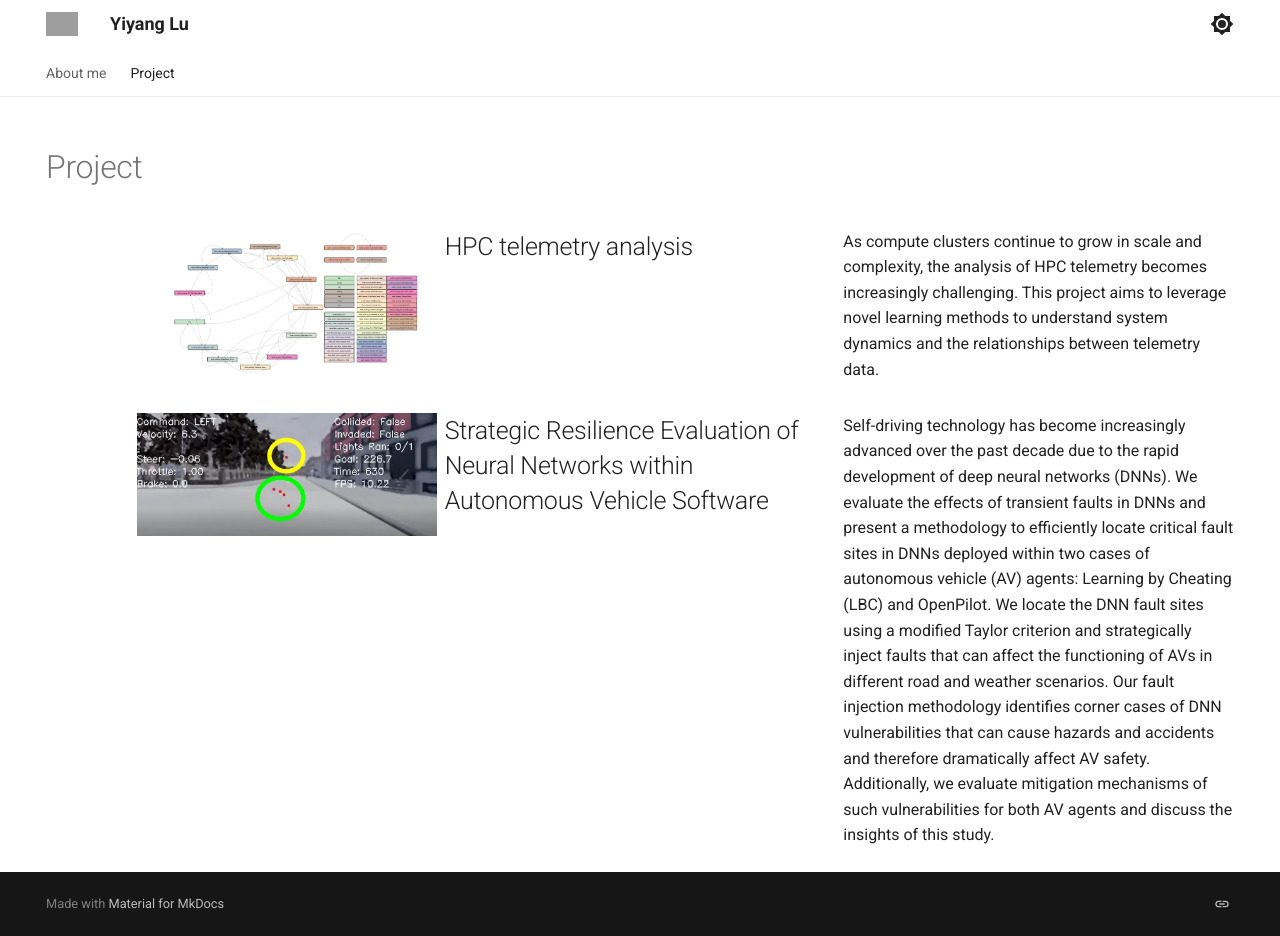
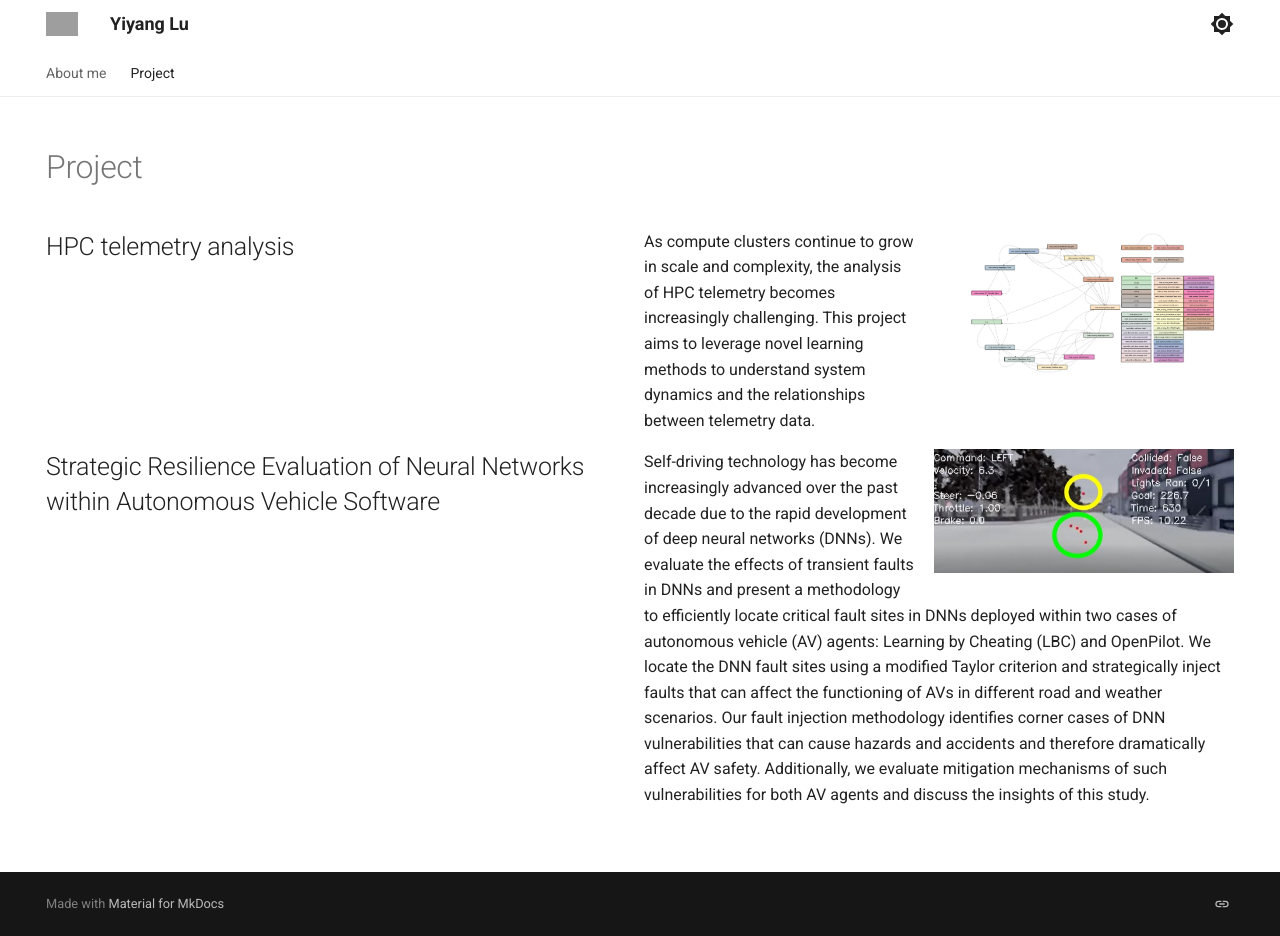
Before and after one commit to YiyangLu/yiyanglu.github.io, an MkDocs documentation site: the page built from docs/project.md, in a window 1280 px wide and 936 px high. Built offline with MkDocs 1.6.1 and Material for MkDocs 9.7.7, drawn with Linux system fonts in a browser that asks for light colours; grey boxes are pictures that could not be loaded.

```diff
--- a/docs/project.md
+++ b/docs/project.md
@@ -9,17 +9,13 @@ hide:
 # Project
 
 <div class="grid" markdown>
-
+## HPC telemetry analysis
 ![portrait](assets/project/sc_poster_graph.png){width="300", align=right}
-## HPC telemetry analysis
-
 As compute clusters continue to grow in scale and complexity, the analysis of HPC telemetry becomes increasingly challenging. This project aims to leverage novel learning methods to understand system dynamics and the relationships between telemetry data.
 </div>
 
 <div class="grid" markdown>
-
+## Strategic Resilience Evaluation of Neural Networks within Autonomous Vehicle Software
 ![portrait](assets/project/lbc_left_turn.jpg){width="300", align=right}
-## Strategic Resilience Evaluation of Neural Networks within Autonomous Vehicle Software
-
 Self-driving technology has become increasingly advanced over the past decade due to the rapid development of deep neural networks (DNNs). We evaluate the effects of transient faults in DNNs and present a methodology to efficiently locate critical fault sites in  DNNs deployed within two cases of autonomous vehicle (AV) agents: Learning by Cheating (LBC) and OpenPilot. We locate the DNN fault sites using a modified Taylor criterion and strategically inject faults that can affect the functioning of AVs in different road and weather scenarios. Our fault injection methodology identifies corner cases of DNN vulnerabilities that can cause hazards and accidents and therefore dramatically affect AV safety. Additionally, we evaluate mitigation mechanisms of such vulnerabilities for both AV agents and discuss the insights of this study.
 </div>
```
